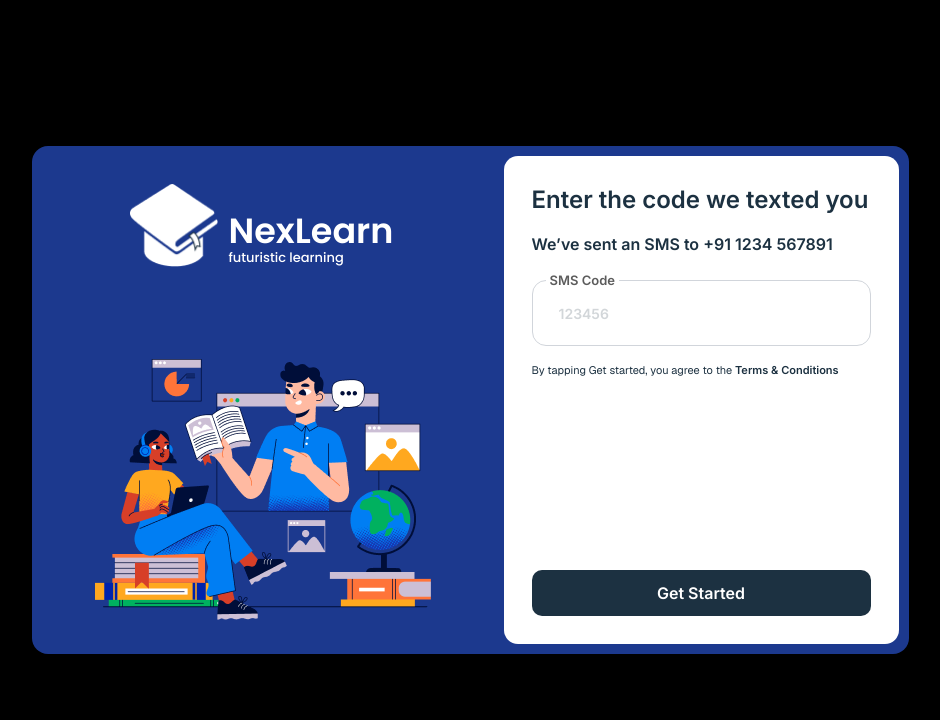
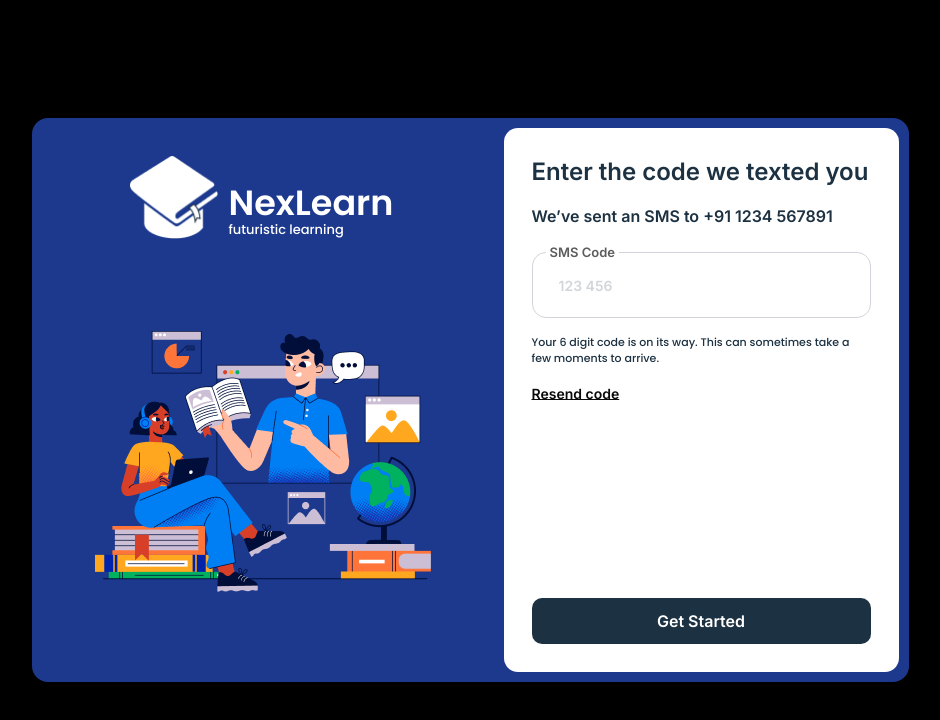
Before and after one commit to Fathima-Rafah-Karat/NexLearn, a Next.js app: page /otp-verification in a window 1280 px wide. Shown: the top 720 px of the page, without its empty margins (170-1110 px from the left). Built offline with nearby package versions, Linux system fonts and the light colour scheme.

Commit message:
remove unused font, clean up scrollbar styles and adjust UI text

```diff
--- a/app/globals.css
+++ b/app/globals.css
@@ -185,11 +185,10 @@
   }
   body {
     @apply bg-background text-foreground overflow-x-hidden overflow-y-auto;
-    /* Hide scrollbar for Chrome, Safari and Opera */
     &::-webkit-scrollbar {
       display: none;
     }
-    /* Hide scrollbar for IE, Edge and Firefox */
+
     -ms-overflow-style: none;
     scrollbar-width: none;
   }
--- a/app/layout.tsx
+++ b/app/layout.tsx
@@ -1,9 +1,6 @@
 import type { Metadata } from "next";
-import {  Poppins,Inter, Geist } from "next/font/google";
+import {  Poppins,Inter } from "next/font/google";
 import "./globals.css";
-import { cn } from "@/lib/utils";
-
-const geist = Geist({subsets:['latin'],variable:'--font-sans'});
 
 const poppins =Poppins({
   variable:"--font-poppins",
@@ -32,7 +29,7 @@ export default function RootLayout({
   return (
     <html
       lang="en"
-      className={cn("h-full", "antialiased", poppins.variable, "font-sans", geist.variable)}
+      className={`${poppins.className} ${inter.variable} h-full antialiased`}
     >
       <body className="min-h-full flex flex-col">{children}</body>
     </html>
--- a/app/otp-verification/page.tsx
+++ b/app/otp-verification/page.tsx
@@ -31,14 +31,15 @@ const OtpVerification = () => {
                                     <div className="flex items-center gap-2.5 border border-[#D1D5DB] rounded-[14px] p-4 bg-white focus-within:ring-2 focus-within:ring-[#1C3141]/10 focus-within:border-[#1C3141] transition-all">
 
 
-                                        <Input type="number" placeholder="123456" className="flex-1 bg-transparent border-none outline-none text-[#1C3141] placeholder:text-[#1C3141]/20 font-inter text-[16px] font-medium leading-[24px] tracking-[0px]" />
+                                        <Input type="number" placeholder="123 456" className="flex-1 bg-transparent border-none  outline-none text-[#1C3141] placeholder:text-[#1C3141]/20 font-inter text-[16px] font-medium leading-[24px] tracking-[0px]" />
                                     </div>
                                 </div>
                             </form>
-                            <p className="pt-[16px] text-color-text text-[11px] text-[#5C5C5C] leading-[16px]">By tapping Get started, you agree to the <span className="font-inter font-normal leading-[16px] tracking-[0px] text-[#1C3141] text-[11px] ">Terms & Conditions</span></p>
+                            <p className="pt-[16px] text-color-text text-[11px] text-[#5C5C5C] leading-[16px]">Your 6 digit code is on its way. This can sometimes take a few moments to arrive.</p>
+                            <p className="font-inter text-[14px] font-semibold leading-[24px] tracking-[0px] pt-[16px]  underline underline-offset-0 decoration-solid decoration-[1px] ">Resend code</p>
                             <Link href="/otp-verification">
                                 <button className="mt-48 font-inter text-size-16 font-semibold leading-[16px] tracking-[0px] text-[#FFFFFF] bg-color-text w-full py-[15px] rounded-[10px] flex items-center justify-center hover:opacity-90 transition-opacity">
-                                    Get Started
+                                Get Started
                                 </button>
                             </Link>
 
--- a/components/login/phonenumber.tsx
+++ b/components/login/phonenumber.tsx
@@ -40,7 +40,7 @@ const login = () => {
                             <p className="pt-[16px] text-color-text text-[11px] text-[#5C5C5C] leading-[16px]">By tapping Get started, you agree to the <span className="font-inter font-normal leading-[16px] tracking-[0px] text-[#1C3141] text-[11px] ">Terms & Conditions</span></p>
                             <Link href="/otp-verification">
                                 <button className="mt-48 font-inter text-size-16 font-semibold leading-[16px] tracking-[0px] text-[#FFFFFF] bg-color-text w-full py-[15px] rounded-[10px] flex items-center justify-center hover:opacity-90 transition-opacity">
-                                Get Started
+                                    Started
                                 </button>
                             </Link>
 
--- a/components/ui/input.tsx
+++ b/components/ui/input.tsx
@@ -8,7 +8,7 @@ function Input({ className, type, ...props }: React.ComponentProps<"input">) {
       type={type}
       data-slot="input"
       className={cn(
-        "h-8 w-full min-w-0 rounded-lg border border-input bg-transparent px-2.5 py-1 text-base transition-colors outline-none file:inline-flex file:h-6 file:border-0 file:bg-transparent file:text-sm file:font-medium file:text-foreground placeholder:text-muted-foreground focus-visible:border-ring focus-visible:ring-3 focus-visible:ring-ring/50 disabled:pointer-events-none disabled:cursor-not-allowed disabled:bg-input/50 disabled:opacity-50 aria-invalid:border-destructive aria-invalid:ring-3 aria-invalid:ring-destructive/20 md:text-sm dark:bg-input/30 dark:disabled:bg-input/80 dark:aria-invalid:border-destructive/50 dark:aria-invalid:ring-destructive/40",
+        "h-8 w-full min-w-0 rounded-lg border border-input bg-transparent px-2.5 py-1 text-base transition-colors outline-none file:inline-flex file:h-6 file:border-0 file:bg-transparent file:text-sm file:font-medium file:text-foreground placeholder:text-muted-foreground disabled:pointer-events-none disabled:cursor-not-allowed disabled:bg-input/50 disabled:opacity-50 aria-invalid:border-destructive aria-invalid:ring-3 aria-invalid:ring-destructive/20 md:text-sm dark:bg-input/30 dark:disabled:bg-input/80 dark:aria-invalid:border-destructive/50 dark:aria-invalid:ring-destructive/40",
         className
       )}
       {...props}
```
